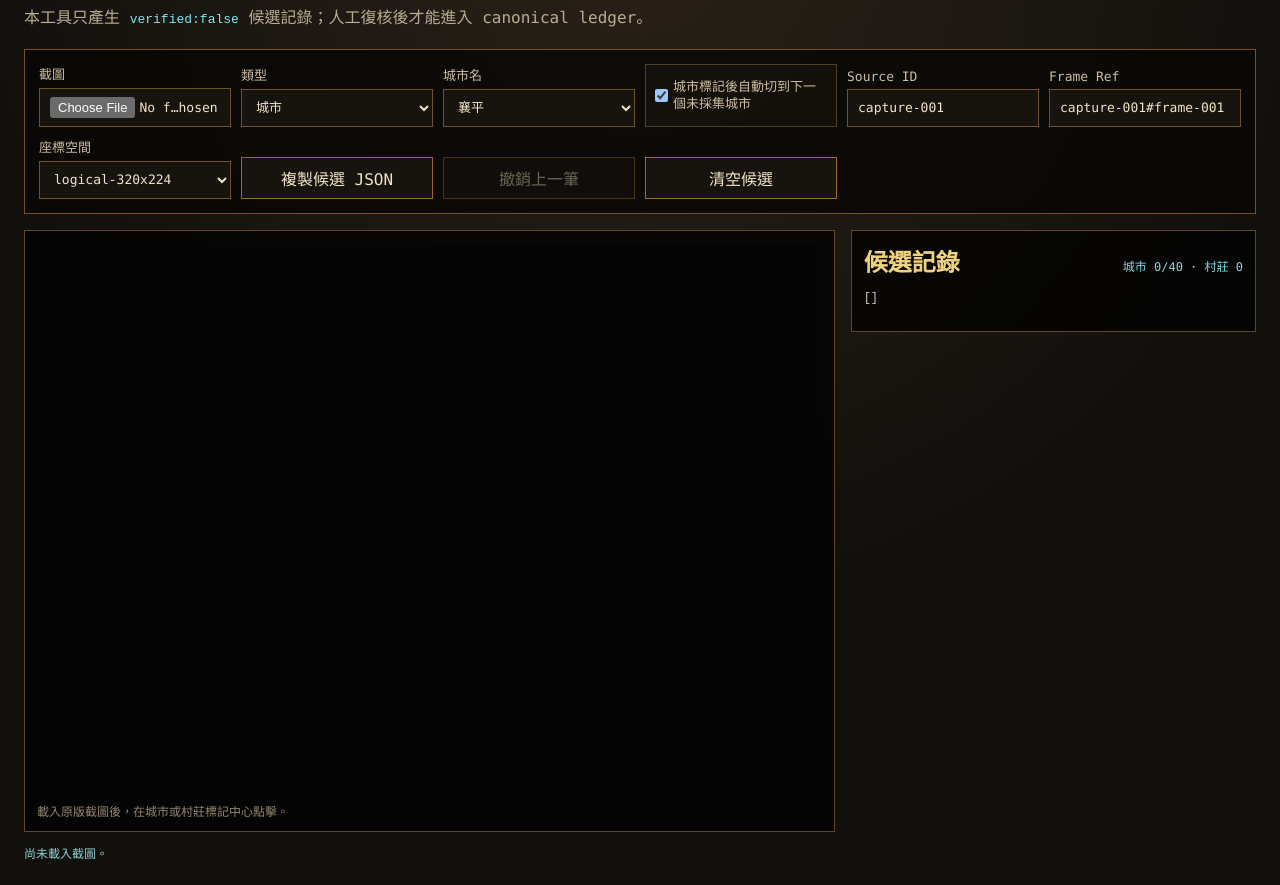
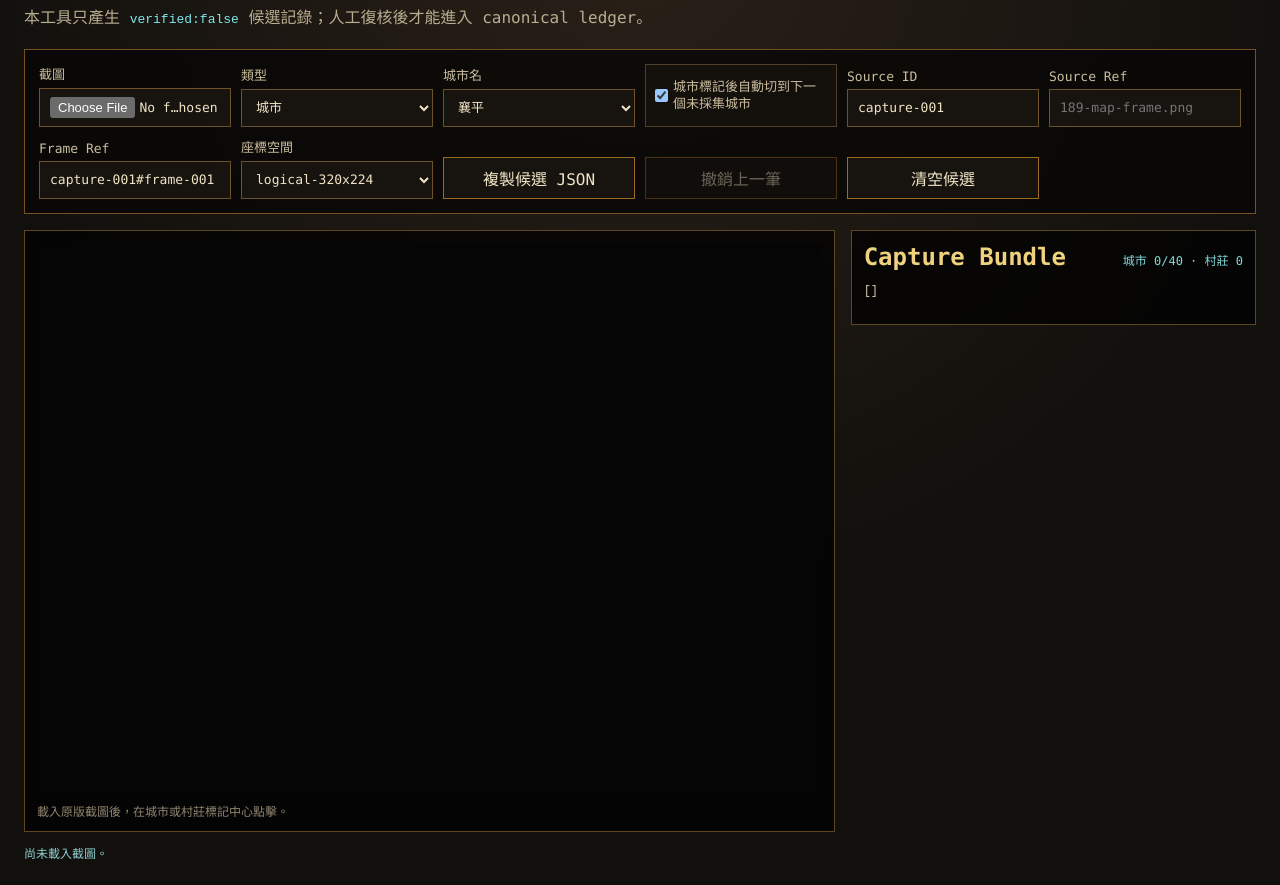
Before and after one commit to rushairer/fenghuo-heroes, a website: page public/tools/map-evidence-capture.html in a window 1280 px wide. Shown: the part 65-950 px from the top of the page. Drawn offline with Linux system fonts and the light colour scheme.

Commit message:
map: collect source reference for merge-ready capture bundles

```diff
--- a/public/tools/map-evidence-capture.html
+++ b/public/tools/map-evidence-capture.html
@@ -31,6 +31,7 @@
         城市標記後自動切到下一個未採集城市
       </label>
       <label>Source ID <input id="source-id" value="capture-001" /></label>
+      <label>Source Ref <input id="source-ref" placeholder="189-map-frame.png" /></label>
       <label>Frame Ref <input id="frame-ref" value="capture-001#frame-001" /></label>
       <label>座標空間
         <select id="target-space">
@@ -50,7 +51,7 @@
       </div>
       <aside>
         <div class="output-heading">
-          <h2>候選記錄</h2>
+          <h2>Capture Bundle</h2>
           <span id="capture-progress">城市 0/40 · 村莊 0</span>
         </div>
         <pre id="output">[]</pre>
```
